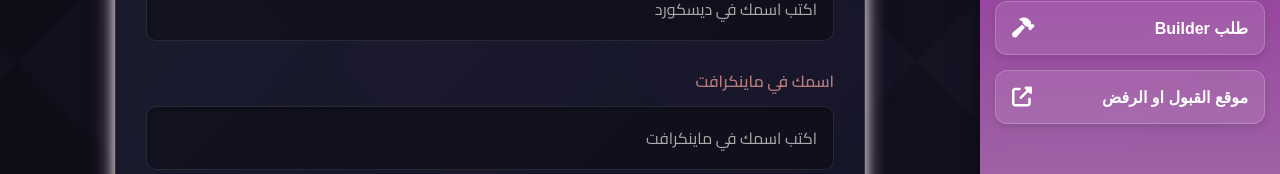
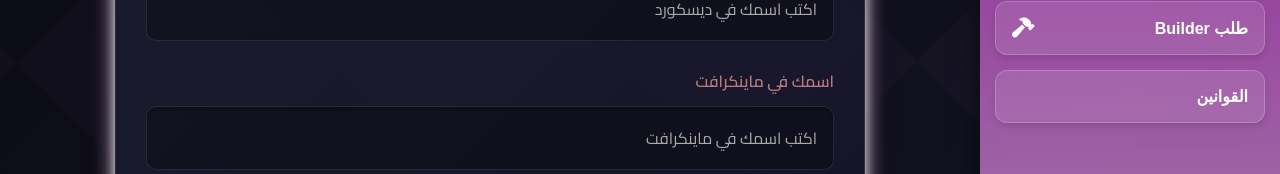
Before and after one commit to LunarMC/server_app, a plain HTML site: page index.html in a window 1280 px wide. Shown: the part 405-579 px from the top of the page. Drawn offline with Linux system fonts and the light colour scheme.

Commit message:
Update index.html

```diff
--- a/index.html
+++ b/index.html
@@ -708,11 +708,7 @@
       <i class="fas fa-hammer"></i>
     </button>
 
-    <!-- زر الانتقال إلى موقع آخر -->
-    <button class="external-site-btn" onclick="goToExternalSite()">
-      <span data-ar="موقع القبول او الرفض" data-en="Acceptance/Rejection Site">موقع القبول او الرفض</span>
-      <i class="fas fa-external-link-alt"></i>
-    </button>
+    <button onclick="location.href='role.html';">القوانين</button>
 
     <div class="server-info">
       <h3><i class="fas fa-server"></i> <span data-ar="معلومات السيرفر" data-en="Server Information">معلومات السيرفر</span></h3>
```
